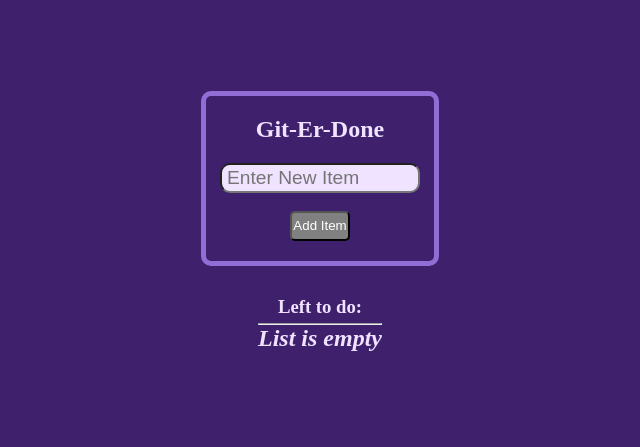
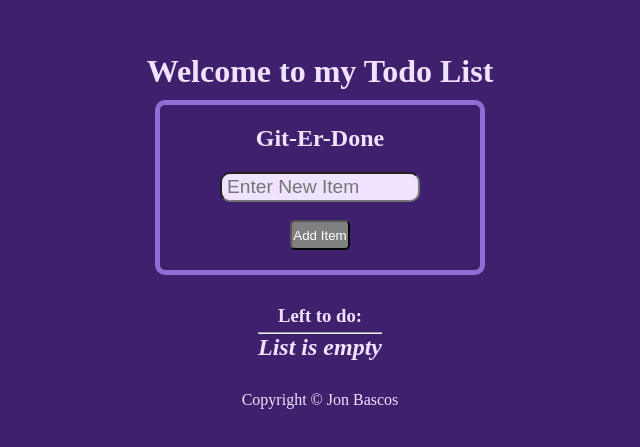
Before and after one commit to jonbascos/git-er-done, a React (Create React App) app: page / in a window 1280 px wide. Shown: the part 169-616 px from the top of the page, without its empty margins (320-960 px from the left). Built offline with nearby package versions, Linux system fonts and the light colour scheme.

Commit message:
moved things around in App.js

```diff
--- a/public/index.html
+++ b/public/index.html
@@ -24,7 +24,7 @@
       work correctly both with client-side routing and a non-root public URL.
       Learn how to configure a non-root public URL by running `npm run build`.
     -->
-    <title>React App</title>
+    <title>Git-Er-Done Todo List</title>
   </head>
   <body>
     <noscript>You need to enable JavaScript to run this app.</noscript>
--- a/src/App.css
+++ b/src/App.css
@@ -72,8 +72,15 @@ button,
 .deleteIcon {
 	color: red;
 	float: right;
+	margin-right: 3px;
+	border-left: 1px solid black;
+	padding-left: 5px;
 }
 
 .deleteIcon:hover {
 	cursor: pointer;
 }
+
+footer {
+	text-align: center;
+}
--- a/src/App.js
+++ b/src/App.js
@@ -1,12 +1,14 @@
 import React, { useState } from 'react';
 import './App.css';
 
+import Header from './components/Header';
+import Footer from './components/Footer';
 import TodoInput from './components/todoInput';
 import TodoList from './components/todoList';
 
 function App() {
+	const [newItem, setNewItem] = useState('');
 	const [todoList, setTodoList] = useState([]); //Todo List
-	const [newItem, setNewItem] = useState('');
 	const [buttonIcon, setButtonIcon] = useState(true); // New Item to put into the Todo List
 
 	function handleChange(e) {
@@ -35,8 +37,10 @@ function App() {
 		setTodoList(newList);
 	}
 
+	console.log('New Item: ', newItem);
 	return (
 		<div>
+			<Header />
 			<div className='form-container'>
 				<h2>Git-Er-Done</h2>
 				<TodoInput
@@ -50,6 +54,7 @@ function App() {
 			<section className='list-container'>
 				<TodoList todoList={todoList} deleteTodo={deleteTodo} />
 			</section>
+			<Footer />
 		</div>
 	);
 }
--- a/src/components/Footer.js
+++ b/src/components/Footer.js
@@ -1,6 +1,6 @@
 import React from 'react';
 
 function Footer() {
-	return <div>Copyright &copy; Jon Bascos</div>;
+	return <footer>Copyright &copy; Jon Bascos</footer>;
 }
 export default Footer;
```
